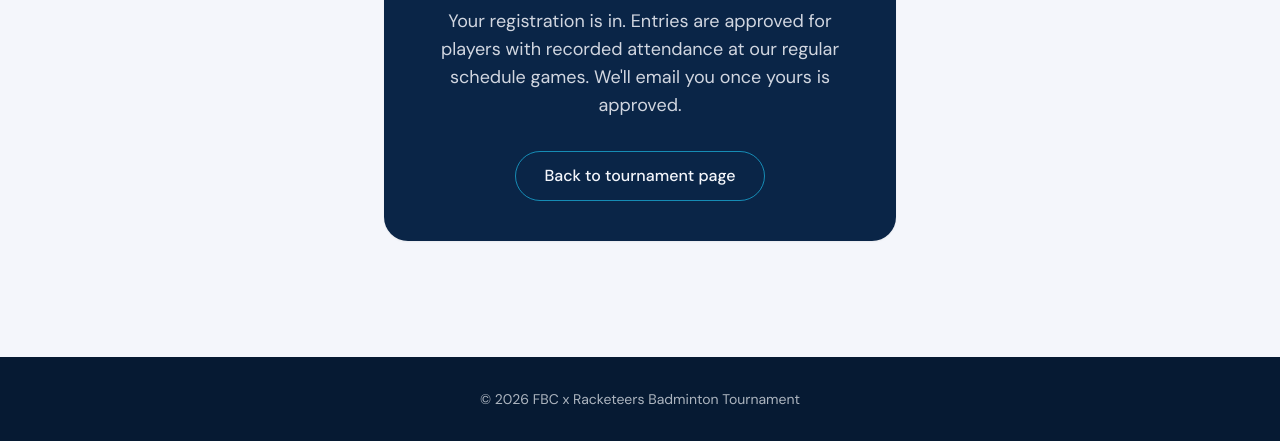
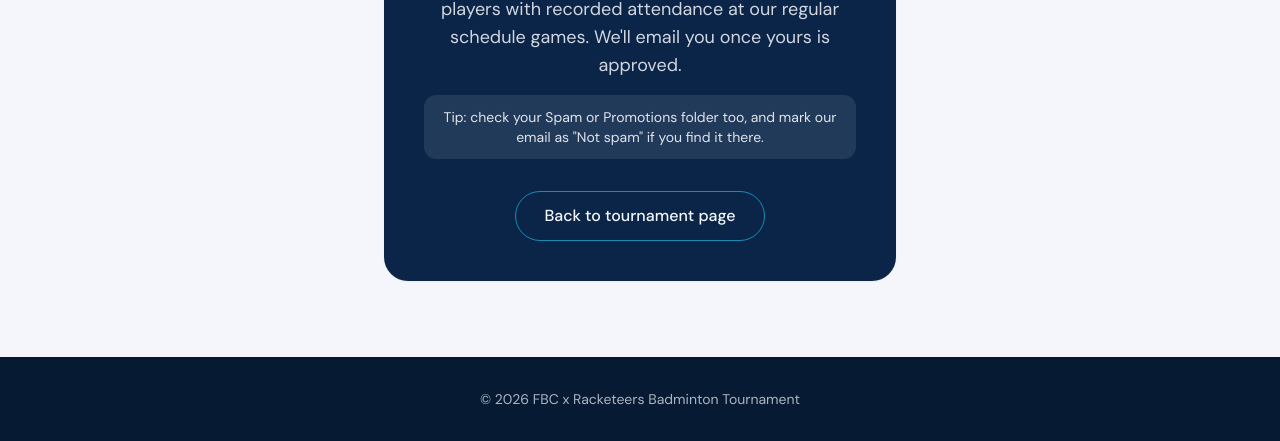
Before and after one commit to aijasonclark007/fbcxracketeers, a plain HTML site: page thank-you.html in a window 1280 px wide. Shown: the part 359-800 px from the top of the page. Drawn offline with nearby package versions, Linux system fonts and the light colour scheme.

Commit message:
Add files via upload

```diff
--- a/thank-you.html
+++ b/thank-you.html
@@ -41,6 +41,7 @@
       <div class="mx-auto flex h-16 w-16 items-center justify-center rounded-full bg-cork text-3xl text-ink" aria-hidden="true">✓</div>
       <h1 class="mt-6 font-display text-3xl font-extrabold tracking-tight sm:text-4xl">Thank you<span id="who"></span>!</h1>
       <p class="mt-3 text-lg text-shuttle/85">Your registration is in. Entries are approved for players with recorded attendance at our regular schedule games. We'll email you once yours is approved.</p>
+      <p class="mt-4 rounded-xl bg-shuttle/10 px-4 py-3 text-sm text-shuttle/90">Tip: check your Spam or Promotions folder too, and mark our email as &quot;Not spam&quot; if you find it there.</p>
       <a href="index.html" class="mt-8 inline-block rounded-full border border-neon/60 px-7 py-3 font-medium transition hover:bg-shuttle/10 focus-visible:outline focus-visible:outline-2 focus-visible:outline-offset-2 focus-visible:outline-sun">Back to tournament page</a>
     </div>
   </main>
```
